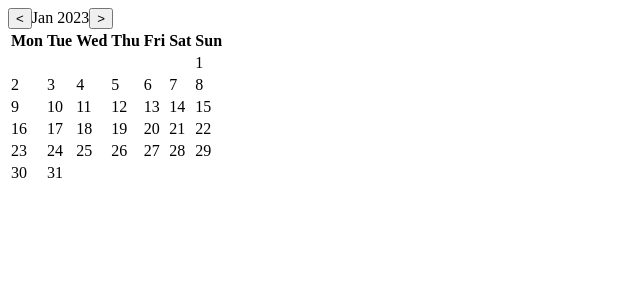
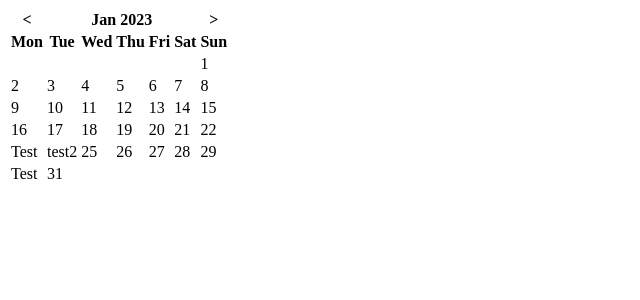
Before and after one commit to lus-terry/srk, a React (Create React App) app: page / in a window 1280 px wide. Shown: the top 300 px of the page, without its empty margins (0-640 px from the left). Built offline with nearby package versions, Linux system fonts and the light colour scheme.

Commit message:
added events to the calendar

```diff
--- a/src/components/Calendar/Calendar.jsx
+++ b/src/components/Calendar/Calendar.jsx
@@ -1,10 +1,81 @@
 import React, { useState } from 'react';
 
+const cloneRecurringEvents = (events) => {
+  const clonedEvents = [];
+  for (let event of events) {
+      if (!event.isRecurring) {
+          clonedEvents.push(event);
+      } else {
+          const startTime = new Date(event.startTime);
+          const endTime = new Date(event.endTime);
+          const recurringEndDate = new Date(event.recurring_end_date);
+          while (startTime <= recurringEndDate) {
+              const clonedEvent = { ...event };
+              clonedEvent.startTime = new Date(startTime);
+              clonedEvent.endTime = new Date(endTime);
+              clonedEvent.isRecurring = false;
+              clonedEvents.push(clonedEvent);
+              startTime.setDate(startTime.getDate() + 7);
+              endTime.setDate(endTime.getDate() + 7);
+          }
+      }
+  }
+  return clonedEvents;
+}
+
+const events = [
+  {
+      "_createdAt": "2023-01-23T17:33:32Z",
+      "_id": "c484abd7-dcd4-40e9-8d92-e019bc149860",
+      "_rev": "UoBbVPrnrJfRgjW9v301Tp",
+      "_type": "event",
+      "_updatedAt": "2023-01-23T18:04:51Z",
+      "classroom": "P10",
+      "endTime": "2023-01-24T20:04:00.000Z",
+      "event_type": {
+          "_ref": "d6c5bdb9-b475-4b51-9126-7f90ee179917",
+          "_type": "reference"
+      },
+      "isRecurring": false,
+      "name": "test2",
+      "startTime": "2023-01-24T18:04:00.000Z",
+      "subject": {
+          "_ref": "7122e6e9-dbb5-4874-8921-62c6109c7278",
+          "_type": "reference"
+      }
+  },
+  {
+      "_createdAt": "2023-01-22T02:07:18Z",
+      "_id": "f0e31525-d39c-4806-969c-fd58cd703586",
+      "_rev": "SW5VSYHZIB1w1Rkb4w74z4",
+      "_type": "event",
+      "_updatedAt": "2023-01-23T17:25:28Z",
+      "classroom": "U10",
+      "endTime": "2023-01-23T03:07:00.000Z",
+      "event_type": {
+          "_ref": "63e2cafd-522a-49c2-b933-acf5aadf1d13",
+          "_type": "reference"
+      },
+      "isRecurring": true,
+      "name": "Test",
+      "recurring_end_date": "2023-03-27",
+      "startTime": "2023-01-23T02:06:00.000Z",
+      "subject": {
+      "_ref": "7122e6e9-dbb5-4874-8921-62c6109c7278",
+      "_type": "reference"
+    }
+  }
+]
+
+const clonedEvents = cloneRecurringEvents(events);
+const sortedClonedEvents = clonedEvents.slice().sort((a, b) => {
+  return new Date(a.startTime) - new Date(b.startTime);
+});
+
 const Calendar = (props) => {
-    const [currentDate, setCurrentDate] = useState(props.currentDate);
+  const [currentDate, setCurrentDate] = useState(new Date());
   const days = ['Mon', 'Tue', 'Wed', 'Thu', 'Fri', 'Sat', 'Sun'];
   const months = ['Jan', 'Feb', 'Mar', 'Apr', 'May', 'Jun', 'Jul', 'Aug', 'Sep', 'Oct', 'Nov', 'Dec'];
-
   const handleNextMonth = () => {
     setCurrentDate(new Date(currentDate.getFullYear(), currentDate.getMonth() + 1, 1));
   }
@@ -26,37 +97,47 @@ const Calendar = (props) => {
             if (i === 0 && j < startDay - 1) {
                 week.push(<td key={j} className="empty"></td>);
             } else if (day <= daysInMonth) {
+                let event = false;
+                sortedClonedEvents.map(e => {
+                    const eventStartDate = new Date(e.startTime);
+                    if (eventStartDate.getDate() === day && eventStartDate.getMonth() === currentDate.getMonth() && eventStartDate.getFullYear() === currentDate.getFullYear()){
+                      event = true;
+                      week.push(<td key={j} className="event">{e.name}</td>);
+                      }
+                      });
+                      if (!event) {
                       week.push(<td key={j}>{day}</td>);
+                      }
                       day++;
                       } else {
                       week.push(<td key={j} className="empty"></td>);
-                }
-            }
+          }}
           calendar.push(<tr key={i}>{week}</tr>);
       }
-
-        return calendar;
+      return (
+        <table>
+            <thead>
+                <tr>
+                    <th onClick={handlePrevMonth}>{'<'}</th>
+                    <th colSpan="5">{months[currentDate.getMonth()]} {currentDate.getFullYear()}</th>
+                    <th onClick={handleNextMonth}>{'>'}</th>
+                </tr>
+                <tr>
+                    {days.map((day, index) => <th key={index}>{day}</th>)}
+                </tr>
+            </thead>
+            <tbody>
+                {calendar}
+            </tbody>
+        </table>
+    );
 }
 
 return (
     <div className="calendar">
-          <div className="calendar-header">
-              <button onClick={handlePrevMonth}>{"<"}</button>
-              <span>{months[currentDate.getMonth()]} {currentDate.getFullYear()}</span>
-              <button onClick={handleNextMonth}>{">"}</button>
+      {renderCalendar()}
     </div>
-          <table>
-              <thead>
-                  <tr>
-                      {days.map(day => <th key={day}>{day}</th>)}
-                  </tr>
-              </thead>
-              <tbody>
-                  {renderCalendar()}
-              </tbody>
-          </table>
-      </div>
-  )
-};
+  );
+}
 
 export default Calendar;
```
Lines whose indentation alone changed are shown as unchanged.
